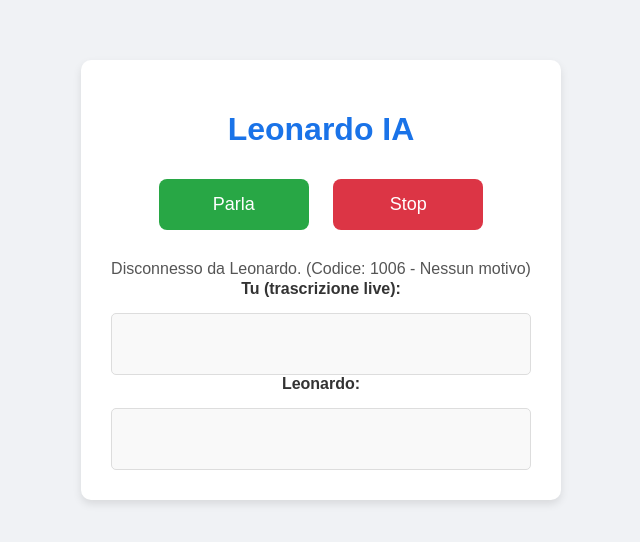
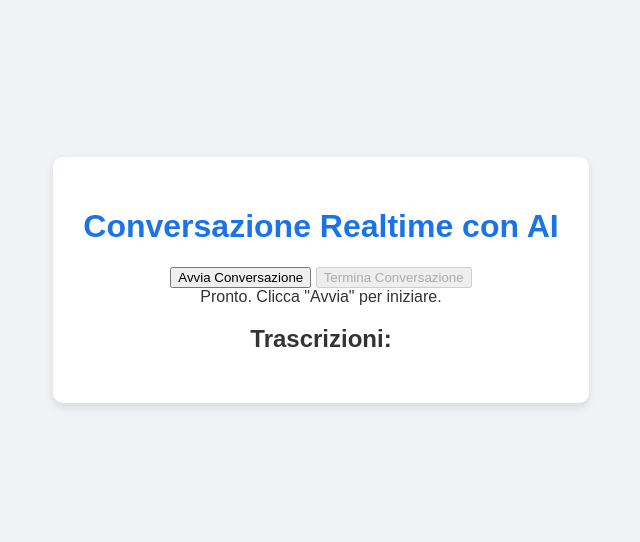
Before and after one commit to alejandroandIA/leonardo, a website: page index.html in a window 1280 px wide. Shown: the part 120-662 px from the top of the page, without its empty margins (319-959 px from the left). Drawn offline with Linux system fonts and the light colour scheme.

Commit message:
Update index.html

```diff
--- a/index.html
+++ b/index.html
@@ -3,33 +3,25 @@
 <head>
     <meta charset="UTF-8">
     <meta name="viewport" content="width=device-width, initial-scale=1.0">
-    <title>Leonardo IA</title>
+    <title>Leonardo IA - Realtime</title>
     <link rel="stylesheet" href="style.css">
 </head>
 <body>
     <div class="container">
-        <h1>Leonardo IA</h1>
-
+        <h1>Conversazione Realtime con AI</h1>
         <div id="controls">
-            <button id="startButton" class="button start-button">Parla</button>
-            <button id="stopButton" class="button stop-button" disabled>Stop</button>
+            <button id="startButton">Avvia Conversazione</button>
+            <button id="stopButton" disabled>Termina Conversazione</button>
         </div>
-
-        <div id="statusMessage">Inizializzazione...</div>
-
-        <div class="conversation-areas">
-            <div id="transcriptionAreaContainer">
-                <strong>Tu (trascrizione live):</strong>
-                <div id="transcriptionArea" class="transcription-area"></div>
-            </div>
-
-            <div id="responseAreaContainer">
-                <strong>Leonardo:</strong>
-                <div id="responseArea" class="response-area"></div>
+        <div id="status">Pronto. Clicca "Avvia" per iniziare.</div>
+        <div class="transcript-container">
+            <h2>Trascrizioni:</h2>
+            <div id="transcripts">
+                <!-- Le trascrizioni appariranno qui -->
             </div>
         </div>
+        <audio id="aiAudioPlayer" autoplay></audio>
     </div>
-
     <script src="script.js"></script>
 </body>
 </html>
```
